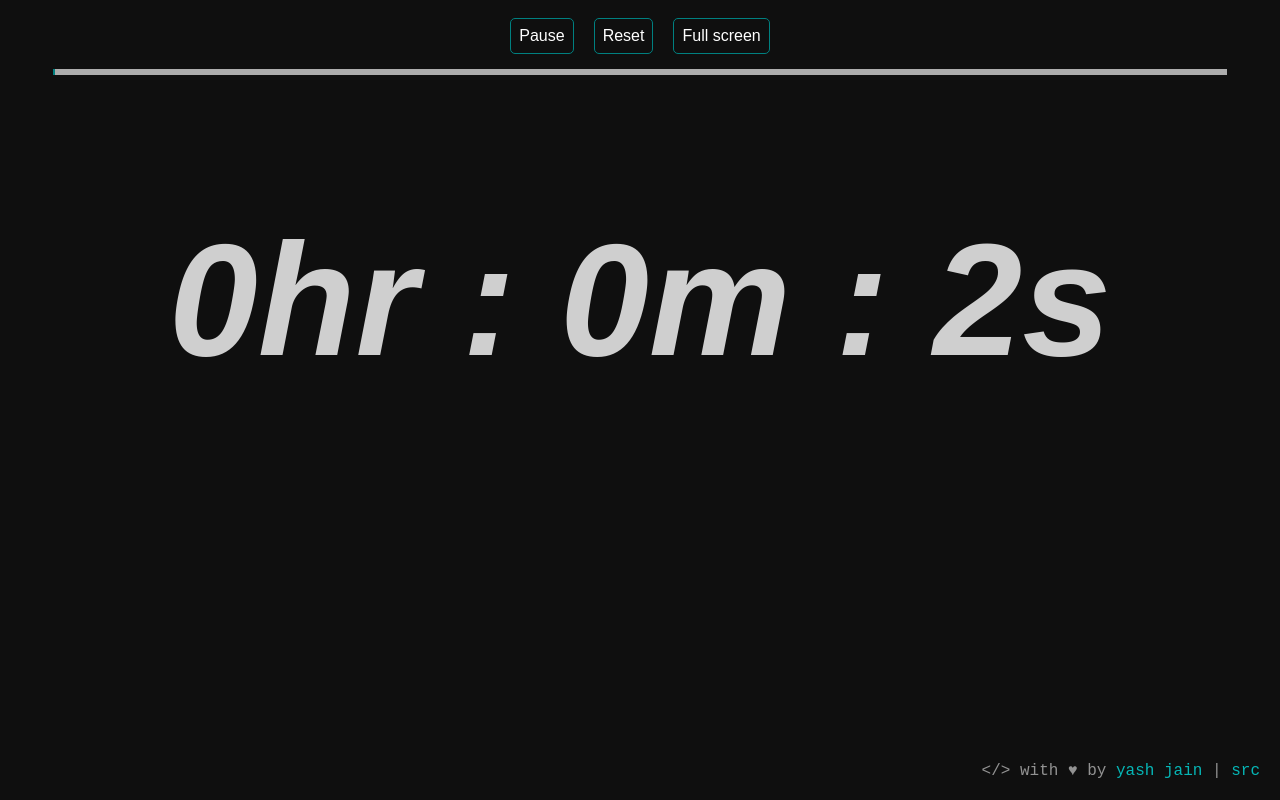
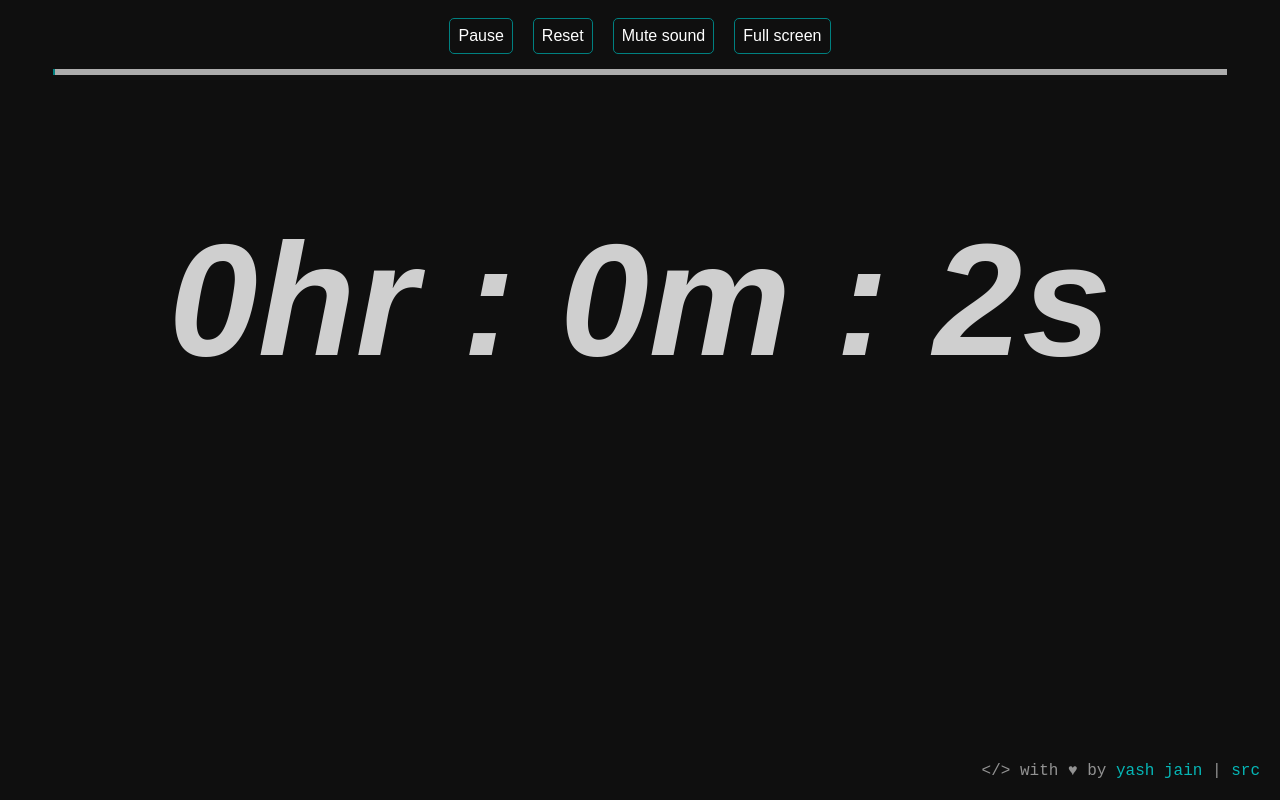
Before and after one commit to Jainysh/20-min-timer, a plain HTML site: page index.html in a window 1280 px wide. Both pictures are taken after a click on the element "Start". Drawn offline with Linux system fonts and the light colour scheme.

Commit message:
add alert sound support

```diff
--- a/index.html
+++ b/index.html
@@ -92,6 +92,8 @@
       var hour = 0;
       var selectedTime;
 
+      var playSoundSetting = true;
+
       function showNotification(message) {
         if (!("Notification" in window)) {
           alert("This browser does not support desktop notification");
@@ -103,6 +105,16 @@
               var notification = new Notification(message);
             }
           });
+        }
+      }
+
+      function toggleSoundSetting() {
+        if (playSoundSetting) {
+          playSoundSetting = false;
+          document.getElementById("soundSetting").innerText = "Play sound";
+        } else {
+          playSoundSetting = true;
+          document.getElementById("soundSetting").innerText = "Mute sound";
         }
       }
 
@@ -148,7 +160,7 @@
         clearInterval(timer);
         time = 0;
         setWatchValue(time);
-        document.getElementsByClassName("btn")[0].innerHTML = "Start";
+        document.getElementById("toggleTimer").innerHTML = "Start";
       }
 
       function setWatchValue(time) {
@@ -160,19 +172,28 @@
           hour + "hr : " + min + "m : " + sec + "s";
       }
 
+      function playAudio() {
+        if (playSoundSetting) {
+          var audio = new Audio("alert.mp3");
+          audio.play();
+        }
+      }
+
       function toggleTimer() {
         if (timerRunning) {
           timerRunning = !timerRunning;
           clearInterval(timer);
           showNotification("Timer paused");
-          document.getElementsByClassName("btn")[0].innerHTML = "Resume";
+          document.getElementById("toggleTimer").innerHTML = "Resume";
         } else {
           timerRunning = true;
-          document.getElementsByClassName("btn")[0].innerHTML = "Pause";
+          document.getElementById("toggleTimer").innerHTML = "Pause";
           if (time === 0) {
             showNotification("20 mins timer started");
+            playAudio();
           } else {
             showNotification("Timer resumed");
+            playAudio();
           }
           // selectedTime = document.getElementById('timer').value;
           timer = setInterval(() => {
@@ -182,6 +203,7 @@
               (time / 1200) * 100 + "%";
             if (min === 20) {
               showNotification("Hey Yash, times up!. Stare around for 20 secs");
+              playAudio();
               resetTimer();
               setTimeout(() => {
                 toggleTimer();
@@ -200,8 +222,11 @@
     </select> -->
 
     <div class="btn-group">
-      <div class="btn" onclick="toggleTimer()">Start</div>
-      <div class="btn" onclick="resetTimer()">Reset</div>
+      <div class="btn" id="toggleTimer" onclick="toggleTimer()">Start</div>
+      <div class="btn" id="resetTimer" onclick="resetTimer()">Reset</div>
+      <div class="btn" id="soundSetting" onclick="toggleSoundSetting()">
+        Mute sound
+      </div>
       <div class="btn" id="fullscreen" onclick="openFullscreen()">
         Full screen
       </div>
```
Also changed, not shown: 1 other file.
